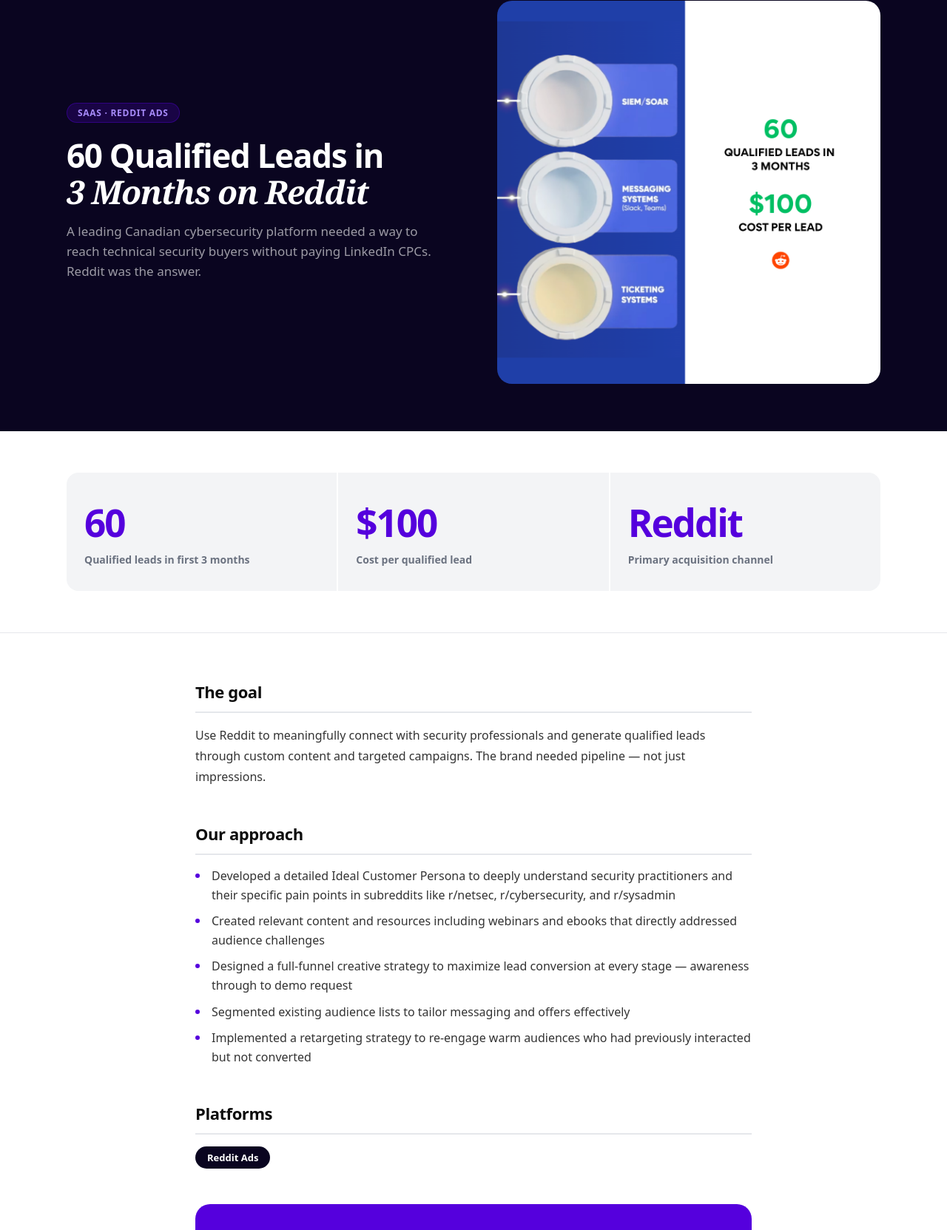
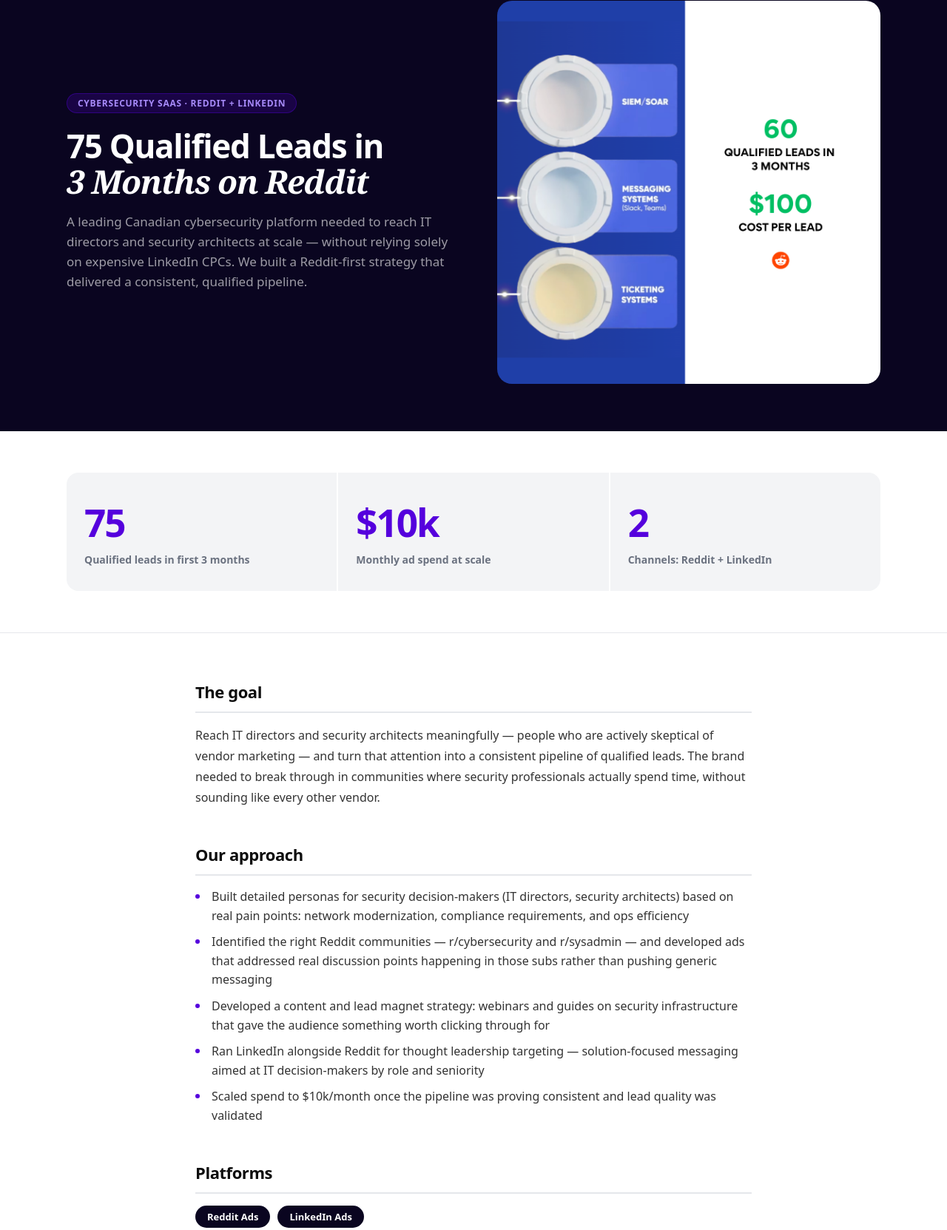
Before and after one commit to zohaahmed1/stn-creative-demo, a website: page work/flare.html in a window 1280 px wide. Shown: the part 185-1848 px from the top of the page at 74% size. Drawn offline with Linux system fonts and the light colour scheme; a web font is replaced by a local one.

Commit message:
Fix case study data: Flare 75 leads, Restream anonymized + correct stats, ghost URL redirect to case study

```diff
--- a/work/flare.html
+++ b/work/flare.html
@@ -5,12 +5,12 @@
   <script type="text/javascript">(function(c,l,a,r,i,t,y){c[a]=c[a]||function(){(c[a].q=c[a].q||[]).push(arguments)};t=l.createElement(r);t.async=1;t.src="https://www.clarity.ms/tag/"+i;y=l.getElementsByTagName(r)[0];y.parentNode.insertBefore(t,y)})(window,document,"clarity","script","tkmbhjjy2n");</script>
   <meta charset="utf-8">
   <meta name="viewport" content="width=device-width, initial-scale=1">
-  <title>Flare — 60 Qualified Leads in 3 Months on Reddit | Skip the Noise Media</title>
-  <meta name="description" content="How Skip the Noise Media helped a leading Canadian cybersecurity platform generate 60 qualified B2B leads in 3 months at $100 CPL using Reddit Ads.">
+  <title>Flare — 75 Qualified Leads in 3 Months on Reddit | Skip the Noise Media</title>
+  <meta name="description" content="How Skip the Noise Media helped a leading Canadian cybersecurity platform generate 75 qualified B2B leads in 3 months using Reddit and LinkedIn Ads targeting r/cybersecurity and r/sysadmin.">
   <meta property="og:type" content="article">
   <meta property="og:url" content="https://skipthenoisemedia.com/work/flare">
-  <meta property="og:title" content="Flare — 60 Qualified Leads in 3 Months on Reddit">
-  <meta property="og:description" content="How a Canadian cybersecurity platform generated 60 qualified B2B leads at $100 CPL using Reddit Ads.">
+  <meta property="og:title" content="Flare — 75 Qualified Leads in 3 Months on Reddit">
+  <meta property="og:description" content="How a leading Canadian cybersecurity platform generated 75 qualified B2B leads in 3 months using Reddit Ads in r/cybersecurity and r/sysadmin.">
   <meta property="og:image" content="https://skipthenoisemedia.com/assets/Flare Case Study V2.png">
   <meta name="twitter:card" content="summary_large_image">
   <meta name="twitter:image" content="https://skipthenoisemedia.com/assets/Flare Case Study V2.png">
@@ -110,9 +110,9 @@
 <section class="cs-hero">
   <div class="cs-hero-inner">
     <div>
-      <div class="cs-tag">SaaS · Reddit Ads</div>
-      <h1>60 Qualified Leads in<br><em>3 Months on Reddit</em></h1>
-      <p class="cs-hero-desc">A leading Canadian cybersecurity platform needed a way to reach technical security buyers without paying LinkedIn CPCs. Reddit was the answer.</p>
+      <div class="cs-tag">Cybersecurity SaaS · Reddit + LinkedIn</div>
+      <h1>75 Qualified Leads in<br><em>3 Months on Reddit</em></h1>
+      <p class="cs-hero-desc">A leading Canadian cybersecurity platform needed to reach IT directors and security architects at scale — without relying solely on expensive LinkedIn CPCs. We built a Reddit-first strategy that delivered a consistent, qualified pipeline.</p>
     </div>
     <div class="cs-hero-img">
       <img src="/assets/Flare Case Study V2.png" alt="Flare cybersecurity Reddit ads case study" loading="eager">
@@ -123,16 +123,16 @@
 <section class="cs-stats">
   <div class="cs-stats-inner">
     <div class="cs-stat">
-      <span class="num">60</span>
+      <span class="num">75</span>
       <span class="lbl">Qualified leads in first 3 months</span>
     </div>
     <div class="cs-stat">
-      <span class="num">$100</span>
-      <span class="lbl">Cost per qualified lead</span>
+      <span class="num">$10k</span>
+      <span class="lbl">Monthly ad spend at scale</span>
     </div>
     <div class="cs-stat">
-      <span class="num">Reddit</span>
-      <span class="lbl">Primary acquisition channel</span>
+      <span class="num">2</span>
+      <span class="lbl">Channels: Reddit + LinkedIn</span>
     </div>
   </div>
 </section>
@@ -140,17 +140,17 @@
 <div class="cs-body">
   <div class="cs-section">
     <h2>The goal</h2>
-    <p>Use Reddit to meaningfully connect with security professionals and generate qualified leads through custom content and targeted campaigns. The brand needed pipeline — not just impressions.</p>
+    <p>Reach IT directors and security architects meaningfully — people who are actively skeptical of vendor marketing — and turn that attention into a consistent pipeline of qualified leads. The brand needed to break through in communities where security professionals actually spend time, without sounding like every other vendor.</p>
   </div>
 
   <div class="cs-section">
     <h2>Our approach</h2>
     <ul>
-      <li>Developed a detailed Ideal Customer Persona to deeply understand security practitioners and their specific pain points in subreddits like r/netsec, r/cybersecurity, and r/sysadmin</li>
-      <li>Created relevant content and resources including webinars and ebooks that directly addressed audience challenges</li>
-      <li>Designed a full-funnel creative strategy to maximize lead conversion at every stage — awareness through to demo request</li>
-      <li>Segmented existing audience lists to tailor messaging and offers effectively</li>
-      <li>Implemented a retargeting strategy to re-engage warm audiences who had previously interacted but not converted</li>
+      <li>Built detailed personas for security decision-makers (IT directors, security architects) based on real pain points: network modernization, compliance requirements, and ops efficiency</li>
+      <li>Identified the right Reddit communities — r/cybersecurity and r/sysadmin — and developed ads that addressed real discussion points happening in those subs rather than pushing generic messaging</li>
+      <li>Developed a content and lead magnet strategy: webinars and guides on security infrastructure that gave the audience something worth clicking through for</li>
+      <li>Ran LinkedIn alongside Reddit for thought leadership targeting — solution-focused messaging aimed at IT decision-makers by role and seniority</li>
+      <li>Scaled spend to $10k/month once the pipeline was proving consistent and lead quality was validated</li>
     </ul>
   </div>
 
@@ -158,6 +158,7 @@
     <h2>Platforms</h2>
     <div class="cs-platforms">
       <span class="cs-platform-pill">Reddit Ads</span>
+      <span class="cs-platform-pill">LinkedIn Ads</span>
     </div>
   </div>
 
```
Also changed, not shown: work/restream.html (+15 -15 lines), 1 other file.
